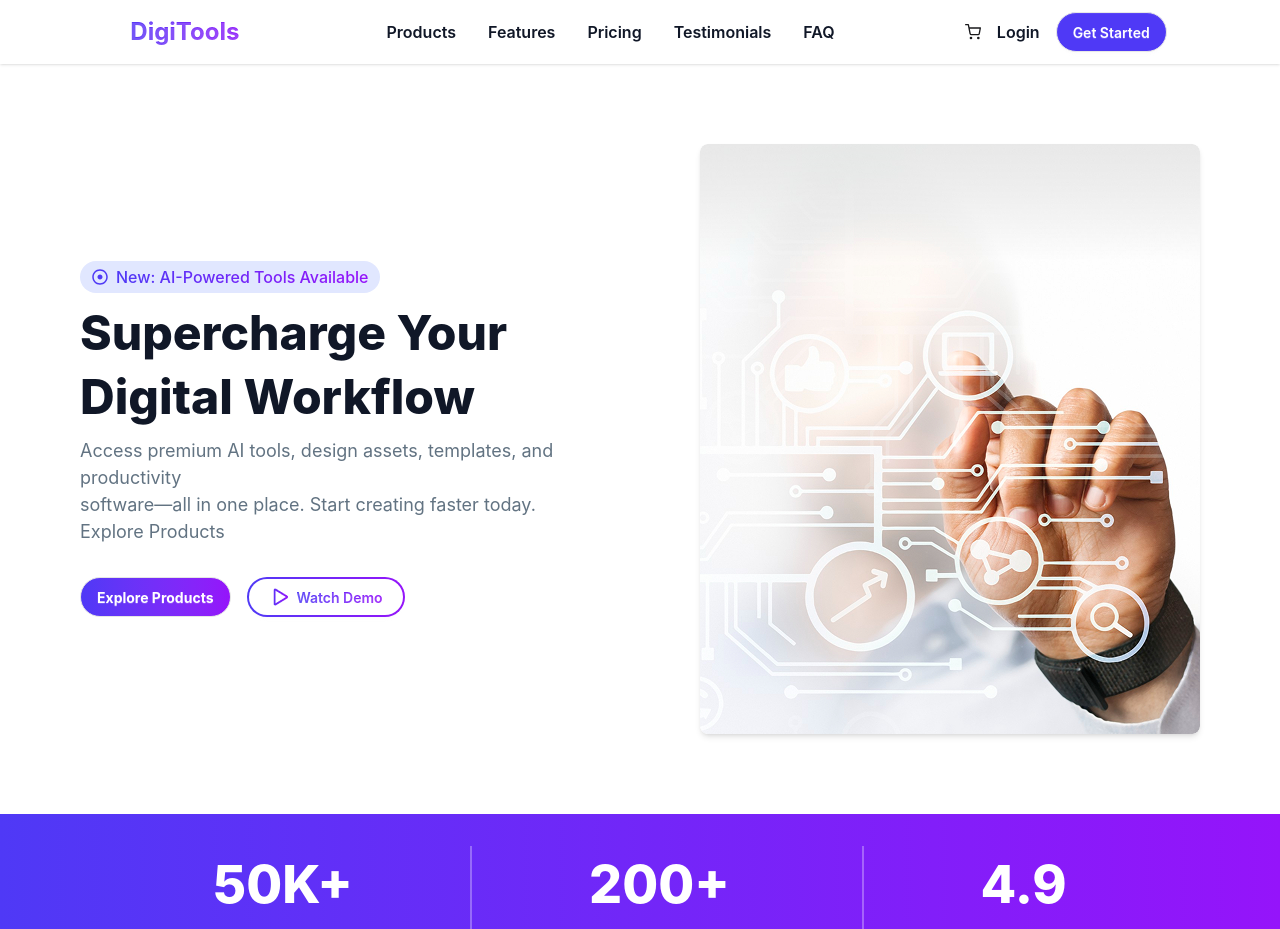
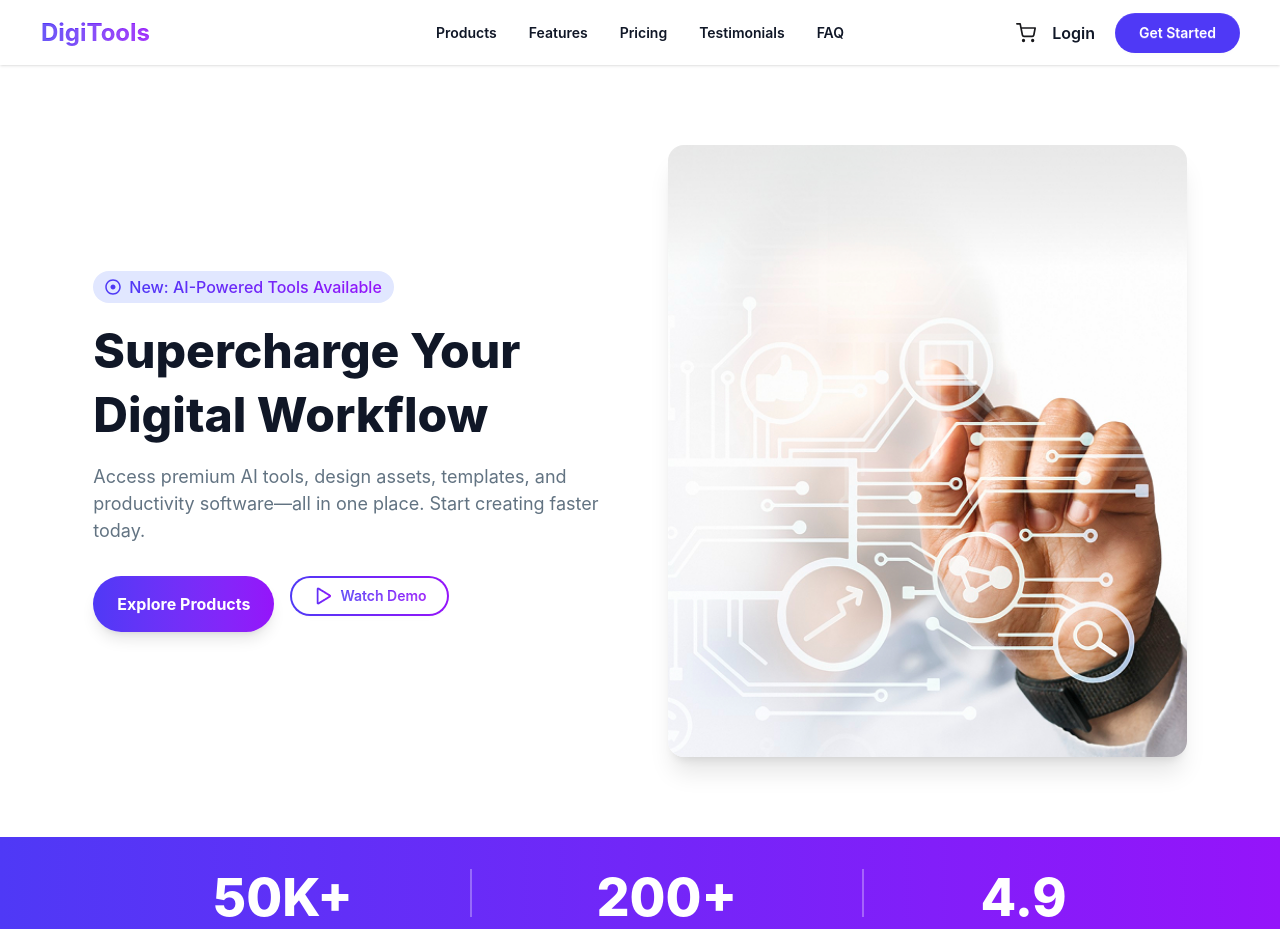
Before and after one commit to sabbirhossain778/A6-Digital-Tolls-Buying-Website, a React (Vite) app: page / in a window 1280 px wide. Shown: the top 929 px of the page. Built offline with nearby package versions, Linux system fonts and the light colour scheme.

Commit message:
chore: fixed readme screenshot filename to a6-photo.png

```diff
--- a/src/Components/Banner/Banner.jsx
+++ b/src/Components/Banner/Banner.jsx
@@ -1,35 +1,94 @@
+// import React from 'react';
+
+// import { FaRegDotCircle } from "react-icons/fa"
+// import Rating from './Rating/Rating';
+
+// const Banner = () => {
+//     return (
+//         <>
+//         <div className={`flex flex-col lg:flex-row justify-between items-center gap-14 py-20 w-12/12 max-w-360 mx-auto px-20`}>
+//             <div className='space-y-2 flex-1'>
+//                 <p className="bannerText"><FaRegDotCircle className="text-[#4F39F6]"/>
+//                 <span className="banner-gradient-text">New: AI-Powered Tools Available</span>
+//                 </p>
+
+//                 <h1 className='text-5xl font-extrabold text-[#101727] leading-16'>Supercharge Your <br /> Digital Workflow</h1>
+//                 <p className='text-[#627382] text-[18px]'>Access premium AI tools, design assets, templates, and productivity <br /> software—all in one place. Start creating faster today. <br />
+//                 Explore Products
+//                 </p>
+//                 <br />
+//                 <div className='flex gap-4 '>
+//                     <button className={`bg-gradient-to-r from-[#4F39F6] to-[#9514FA] text-white p-4 rounded-4xl font-bold btn btn-soft`}>Explore Products</button>
+
+//                     <button className="gradient-border btn "><img src="/src/assets/Play.png" alt="" /> <span className='banner-gradient-text'>Watch Demo</span></button>
+//                 </div>
+//             </div>
+
+//             <div className='flex flex-1 justify-end'>
+//                 <img src="/src/assets/banner.png" className={`w-full max-w-125 h-auto object-cover rounded-lg shadow-md opacity-100`} alt="Banner Image" />
+//             </div>
+//         </div>
+
+//         <Rating></Rating>
+//         </>
+//     );
+// };
+
+// export default Banner;
+
+
+
+
 import React from 'react';
-
 import { FaRegDotCircle } from "react-icons/fa"
 import Rating from './Rating/Rating';
 
 const Banner = () => {
     return (
         <>
-        <div className={`flex flex-col lg:flex-row justify-between items-center gap-14 py-20 w-12/12 max-w-360 mx-auto px-20`}>
-            <div className='space-y-2 flex-1'>
-                <p className="bannerText"><FaRegDotCircle className="text-[#4F39F6]"/>
-                <span className="banner-gradient-text">New: AI-Powered Tools Available</span>
+        {/* প্যাডিং রেসপন্সিভ করা হয়েছে: মোবাইলে px-6 এবং ল্যাপটপে px-10 */}
+        <div className={`flex flex-col lg:flex-row justify-between items-center gap-10 lg:gap-14 py-10 lg:py-20 w-full lg:w-11/12 mx-auto px-6 md:px-10`}>
+
+            <div className='space-y-4 flex-1 text-center lg:text-left'>
+                {/* AI Badge - মোবাইলে মাঝখানে আনার জন্য mx-auto যোগ করা হয়েছে */}
+                <p className="bannerText flex items-center justify-center lg:justify-start gap-2">
+                    <FaRegDotCircle className="text-[#4F39F6]"/>
+                    <span className="banner-gradient-text">New: AI-Powered Tools Available</span>
                 </p>
 
-                <h1 className='text-5xl font-extrabold text-[#101727] leading-16'>Supercharge Your <br /> Digital Workflow</h1>
-                <p className='text-[#627382] text-[18px]'>Access premium AI tools, design assets, templates, and productivity <br /> software—all in one place. Start creating faster today. <br />
-                Explore Products
+                {/* Heading - মোবাইলে টেক্সট সাইজ একটু কমানো হয়েছে (text-4xl) */}
+                <h1 className='text-4xl md:text-5xl font-extrabold text-[#101727] leading-tight md:leading-[64px]'>
+                    Supercharge Your <br className='hidden md:block' /> Digital Workflow
+                </h1>
+
+                <p className='text-[#627382] text-base md:text-[18px] max-w-lg mx-auto lg:mx-0'>
+                    Access premium AI tools, design assets, templates, and productivity
+                    software—all in one place. Start creating faster today.
                 </p>
-                <br />
-                <div className='flex gap-4 '>
-                    <button className={`bg-gradient-to-r from-[#4F39F6] to-[#9514FA] text-white p-4 rounded-4xl font-bold btn btn-soft`}>Explore Products</button>
 
-                    <button className="gradient-border btn "><img src="/src/assets/Play.png" alt="" /> <span className='banner-gradient-text'>Watch Demo</span></button>
+                <div className='flex flex-wrap gap-4 justify-center lg:justify-start pt-4'>
+                    <button className="bg-gradient-to-r from-[#4F39F6] to-[#9514FA] text-white px-6 py-4 rounded-full font-bold shadow-lg hover:opacity-90 transition">
+                        Explore Products
+                    </button>
+
+                    <button className="gradient-border btn flex items-center gap-2">
+                        <img src="/src/assets/Play.png" alt="play" className="w-5 h-5" />
+                        <span className='banner-gradient-text'>Watch Demo</span>
+                    </button>
                 </div>
             </div>
 
-            <div className='flex flex-1 justify-end'>
-                <img src="/src/assets/banner.png" className={`w-full max-w-125 h-auto object-cover rounded-lg shadow-md opacity-100`} alt="Banner Image" />
+            {/* ইমেজ পার্ট - মোবাইলে অটোমেটিক নিচে চলে আসবে এবং মাঝখানে থাকবে */}
+            <div className='flex-1 flex justify-center lg:justify-end w-full'>
+                <img
+                    src="/src/assets/banner.png"
+                    className="w-full max-w-sm md:max-w-md lg:max-w-xl h-auto object-cover rounded-2xl shadow-xl"
+                    alt="Banner Image"
+                />
             </div>
         </div>
 
-        <Rating></Rating>
+        <Rating />
         </>
     );
 };
--- a/src/Components/Banner/Rating/Rating.jsx
+++ b/src/Components/Banner/Rating/Rating.jsx
@@ -1,23 +1,61 @@
+// import React from 'react';
+
+// const Rating = () => {
+//     return (
+//         <div id='rating-bacground' className='w-12/12 max-w-360 mx-auto'>
+//             <div className='flex flex-col md:flex-row items-center justify-between lg:w-8/12 w-10/12 mx-auto py-8 max-w-360'>
+
+//                 <div>
+//                     <h3 className='rating-h2'>50K+</h3>
+//                     <p className='rating-p'>Active Users</p>
+//                 </div>
+//                 <div className={`divider divider-horizontal before:bg-[#FFFFFF] after:bg-[#FFFFFF] opacity-30`}></div>
+//                 <div>
+//                     <h3 className='rating-h2'>200+</h3>
+//                     <p className='rating-p'>Premium Tools</p>
+//                 </div>
+//                 <div className="divider divider-horizontal before:bg-[#FFFFFF] after:bg-[#FFFFFF] opacity-30"></div>
+//                 <div>
+//                     <h3 className='rating-h2'>4.9</h3>
+//                     <p className='rating-p text-center'>Rating</p>
+//                 </div>
+
+//             </div>
+//         </div>
+//     );
+// };
+
+// export default Rating;
+
+
+
 import React from 'react';
 
 const Rating = () => {
     return (
-        <div id='rating-bacground' className='w-12/12 max-w-360 mx-auto'>
-            <div className='flex flex-col md:flex-row items-center justify-between lg:w-8/12 w-10/12 mx-auto py-8 max-w-360'>
+        <div id='rating-bacground' className='w-full max-w-360 mx-auto'>
+            {/* মোবাইলে প্যাডিং একটু কমিয়ে py-6 করা হয়েছে */}
+            <div className='flex flex-col md:flex-row items-center justify-between lg:w-8/12 w-10/12 mx-auto py-6 md:py-8 max-w-360 gap-4 md:gap-0'>
 
-                <div>
-                    <h3 className='rating-h2'>50K+</h3>
-                    <p className='rating-p'>Active Users</p>
+                <div className='text-center'>
+                    {/* মোবাইলে text-2xl এবং বড় স্ক্রিনে আপনার rating-h2 এর সাইজ পাবে */}
+                    <h3 className='rating-h2 text-2xl md:text-4xl'>50K+</h3>
+                    <p className='rating-p text-sm md:text-lg'>Active Users</p>
                 </div>
-                <div className={`divider divider-horizontal before:bg-[#FFFFFF] after:bg-[#FFFFFF] opacity-30`}></div>
-                <div>
-                    <h3 className='rating-h2'>200+</h3>
-                    <p className='rating-p'>Premium Tools</p>
+
+                {/* ডিভাইডারের হাইট (h) মোবাইলে কমানো হয়েছে: h-px এবং বড় স্ক্রিনে h-12 */}
+                <div className="divider md:divider-horizontal before:bg-[#FFFFFF] after:bg-[#FFFFFF] opacity-30 h-px md:h-12 w-1/2 md:w-px mx-auto"></div>
+
+                <div className='text-center'>
+                    <h3 className='rating-h2 text-2xl md:text-4xl'>200+</h3>
+                    <p className='rating-p text-sm md:text-lg'>Premium Tools</p>
                 </div>
-                <div className="divider divider-horizontal before:bg-[#FFFFFF] after:bg-[#FFFFFF] opacity-30"></div>
-                <div>
-                    <h3 className='rating-h2'>4.9</h3>
-                    <p className='rating-p text-center'>Rating</p>
+
+                <div className="divider md:divider-horizontal before:bg-[#FFFFFF] after:bg-[#FFFFFF] opacity-30 h-px md:h-12 w-1/2 md:w-px mx-auto"></div>
+
+                <div className='text-center'>
+                    <h3 className='rating-h2 text-2xl md:text-4xl'>4.9</h3>
+                    <p className='rating-p text-sm md:text-lg text-center'>Rating</p>
                 </div>
 
             </div>
--- a/src/Components/Navbar/Navbar.jsx
+++ b/src/Components/Navbar/Navbar.jsx
@@ -1,48 +1,123 @@
+// import React from 'react';
+// import { FiShoppingCart } from "react-icons/fi";
+
+// const Navbar = ({count}) => {
+//     return (
+//         <div className="navbar bg-base-100 shadow-sm ">
+//             <div className='flex justify-between w-10/12 max-w-360 mx-auto items-center'>
+//                 <div>
+//                 <a className={`btn btn-ghost text-2xl font-bold bg-gradient-to-r from-[#4F39F6] to-[#9514FA] bg-clip-text text-transparent`}>DigiTools</a>
+//                 </div>
+
+//                 <div className='flex gap-8 hidden md:flex'>
+//                     {/* You can add this in CSS for responsive:- hidden md:flex */}
+//                     <h2 className="navTitle">Products</h2>
+//                     <h2 className="navTitle">Features</h2>
+//                     <h2 className="navTitle">Pricing</h2>
+//                     <h2 className="navTitle">Testimonials</h2>
+//                     <h2 className="navTitle">FAQ</h2>
+//                 </div>
+
+//                 <div className="flex gap-4 items-center">
+//                     <div className="flex items-center gap-4">
+
+//                         <div className="indicator relative">
+//                         <FiShoppingCart />
+//                         {count > 0 && (
+//                             <span className="badge badge-sm badge-error indicator-item absolute -top-1 -right-2 text-xs w-4 h-4 flex items-center justify-center rounded-full text-white p-0">
+//                             {count}
+//                         </span>
+//                         )}
+
+//                         </div>
+
+//                         <span className="font-semibold text-[#101727]">
+//                         Login
+//                         </span>
+
+//                     </div>
+
+//                     <div>
+//                     <button className={`btn bg-[#4F39F6] text-white font-semibold rounded-[25px]`}>Get Started</button>
+//                     </div>
+//                 </div>
+//             </div>
+
+//         </div>
+//     );
+// };
+
+// export default Navbar;
+
+
 import React from 'react';
 import { FiShoppingCart } from "react-icons/fi";
 
-const Navbar = ({count}) => {
+const Navbar = ({ count }) => {
+    // মেনু আইটেমগুলো
+    const navItems = (
+        <>
+            <li><a className="navTitle">Products</a></li>
+            <li><a className="navTitle">Features</a></li>
+            <li><a className="navTitle">Pricing</a></li>
+            <li><a className="navTitle">Testimonials</a></li>
+            <li><a className="navTitle">FAQ</a></li>
+        </>
+    );
+
     return (
-        <div className="navbar bg-base-100 shadow-sm ">
-            <div className='flex justify-between w-10/12 max-w-360 mx-auto items-center'>
-                <div>
-                <a className={`btn btn-ghost text-2xl font-bold bg-gradient-to-r from-[#4F39F6] to-[#9514FA] bg-clip-text text-transparent`}>DigiTools</a>
+        <div className="navbar bg-base-100 shadow-sm px-4 md:px-10">
+            <div className="navbar-start">
+                {/* মোবাইল ড্রপডাউন - শুধু লার্জ স্ক্রিনের নিচে (lg:hidden) দেখাবে */}
+                <div className="dropdown">
+                    <div tabIndex={0} role="button" className="btn btn-ghost lg:hidden">
+                        <svg xmlns="http://www.w3.org/2000/svg" className="h-6 w-6" fill="none" viewBox="0 0 24 24" stroke="currentColor">
+                            <path strokeLinecap="round" strokeLinejoin="round" strokeWidth="2" d="M4 6h16M4 12h16M4 18h16" />
+                        </svg>
+                    </div>
+                    <ul
+                        tabIndex={0}
+                        className="menu menu-sm dropdown-content bg-base-100 rounded-box z-[1] mt-3 w-52 p-2 shadow">
+                        {navItems}
+                    </ul>
                 </div>
 
-                <div className='flex gap-8 hidden md:flex'>
-                    {/* You can add this in CSS for responsive:- hidden md:flex */}
-                    <h2 className="navTitle">Products</h2>
-                    <h2 className="navTitle">Features</h2>
-                    <h2 className="navTitle">Pricing</h2>
-                    <h2 className="navTitle">Testimonials</h2>
-                    <h2 className="navTitle">FAQ</h2>
+                {/* লোগো */}
+                <a className="btn btn-ghost text-xl md:text-2xl font-bold bg-gradient-to-r from-[#4F39F6] to-[#9514FA] bg-clip-text text-transparent p-0">
+                    DigiTools
+                </a>
             </div>
 
-                <div className="flex gap-4 items-center">
-                    <div className="flex items-center gap-4">
+            {/* মাঝখানের মেনু - শুধুমাত্র লার্জ স্ক্রিনে (lg:flex) দেখাবে */}
+            <div className="navbar-center hidden lg:flex">
+                <ul className="menu menu-horizontal px-1 gap-2">
+                    {navItems}
+                </ul>
+            </div>
 
-                        <div className="indicator relative">
+            {/* ডান পাশের অংশ - এটি সব সময় (All time) থাকবে */}
+            <div className="navbar-end gap-3 md:gap-5">
+                <div className="flex items-center gap-3 md:gap-4">
+                    {/* কার্ট আইকন */}
+                    <div className="indicator relative text-xl cursor-pointer">
                         <FiShoppingCart />
                         {count > 0 && (
-                            <span className="badge badge-sm badge-error indicator-item absolute -top-1 -right-2 text-xs w-4 h-4 flex items-center justify-center rounded-full text-white p-0">
+                            <span className="badge badge-sm badge-error indicator-item absolute -top-2 -right-2 text-[10px] w-4 h-4 flex items-center justify-center rounded-full text-white p-0">
                                 {count}
                             </span>
                         )}
-
                     </div>
 
-                        <span className="font-semibold text-[#101727]">
+                    {/* লগইন বাটন - এটি এখন সব স্ক্রিনেই থাকবে */}
+                    <span className="font-semibold text-[#101727] cursor-pointer text-sm md:text-base">
                         Login
                     </span>
-
                 </div>
 
-                    <div>
-                    <button className={`btn bg-[#4F39F6] text-white font-semibold rounded-[25px]`}>Get Started</button>
+                <button className="btn bg-[#4F39F6] text-white font-semibold rounded-[25px] border-none px-3 md:px-6 btn-sm md:btn-md">
+                    Get Started
+                </button>
             </div>
-                </div>
-            </div>
-
         </div>
     );
 };
```
Also changed, not shown: a6-photo.png (added). Lines whose indentation alone changed are shown as unchanged.
